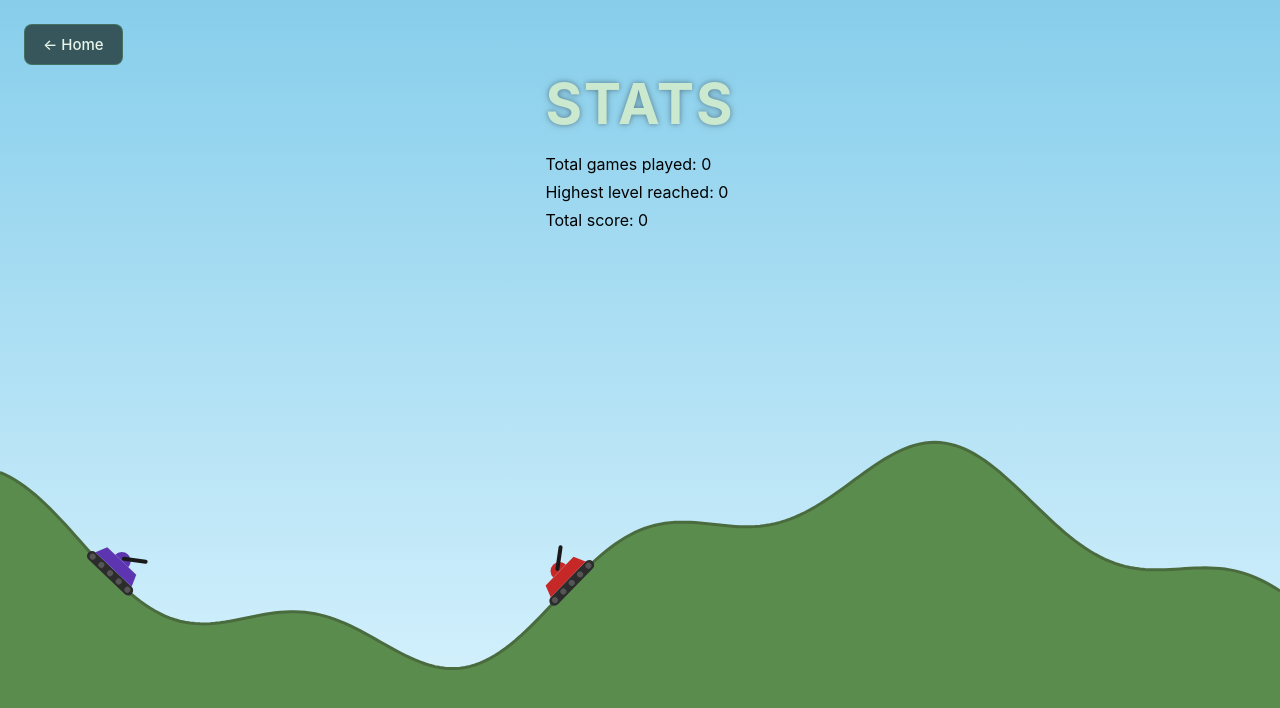
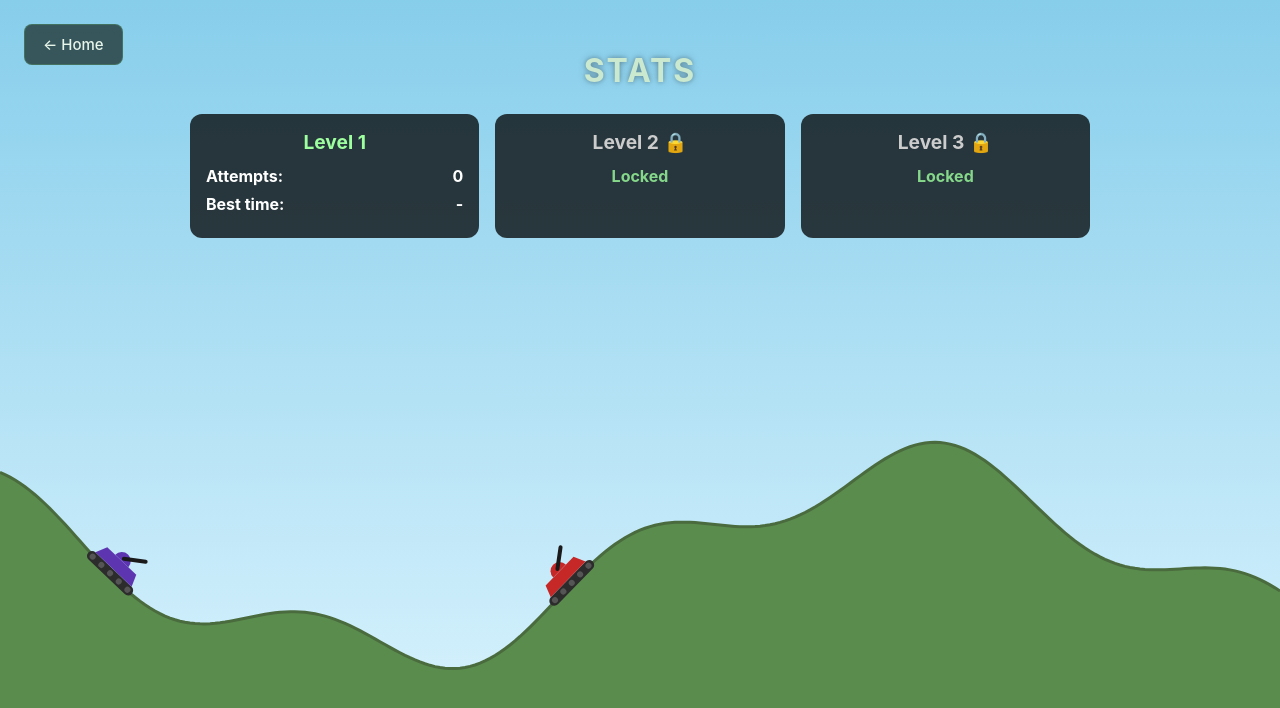
Before and after one commit to hoffmennn/tanks-game, a Vue app: page /#/stats in a window 1280 px wide. Shown: the top 708 px of the page. Built offline with nearby package versions, Linux system fonts and the light colour scheme.

Commit message:
fixed local storage, game stats completed

```diff
--- a/src/game_engine/Game.vue
+++ b/src/game_engine/Game.vue
@@ -24,14 +24,6 @@ onMounted(() => {
 
 
 onUnmounted(() => {
-    if (!levelFinished.value) {
-        const levelId = route.params.id
-
-        updateLevel(levelId, level => ({
-            ...level,
-            attempts: (level.attempts || 0) + 1
-        }))
-    }
 
     if (gameControls && gameControls.destroy) {
         gameControls.destroy()
--- a/src/views/Stats.vue
+++ b/src/views/Stats.vue
@@ -1,5 +1,18 @@
 <script setup>
-  import HomeButton from '@/components/HomeButton.vue'
+import { computed } from 'vue'
+import HomeButton from '@/components/HomeButton.vue'
+import { loadProgress } from '@/services/storageHandler'
+
+const progress = loadProgress()
+
+const stats = computed(() => {
+  return Object.keys(progress)
+    .map(levelId => ({
+      levelId,
+      ...progress[levelId]
+    }))
+    .sort((a, b) => Number(a.levelId) - Number(b.levelId))
+})
 </script>
 
 
@@ -9,32 +22,98 @@
 
     <HomeButton />
 
+    <div class="stats-list">
+      <div
+        v-for="level in stats"
+        :key="level.levelId"
+        class="stat-card"
+      >
+        <template v-if="level.unlocked">
+          <div class="level-title">
+            Level {{ level.levelId }}
+          </div>
 
-    <ul>
-      <li>Total games played: 0</li>
-      <li>Highest level reached: 0</li>
-      <li>Total score: 0</li>
-    </ul>
+          <div class="stat-row">
+            <span>Attempts:</span>
+            <span>{{ level.attempts }}</span>
+          </div>
+
+          <div class="stat-row">
+            <span>Best time:</span>
+            <span>
+              {{ level.best_time !== null ? level.best_time/1000 + ' s' : '-' }}
+            </span>
+          </div>
+        </template>
+
+        <template v-else>
+          <div class="level-title locked">
+            Level {{ level.levelId }} 🔒
+          </div>
+          <div class="locked-text">
+            Locked
+          </div>
+        </template>
+      </div>
+    </div>
   </section>
 </template>
 
 <style scoped>
-.stats {
-  max-width: 600px;
-  margin: 0 auto;
-  padding: 24px;
-}
 
 h1 {
   margin-bottom: 16px;
 }
 
-ul {
-  list-style: none;
-  padding: 0;
+.stats {
+  min-height: 100vh;
+  padding: 24px;
+  text-align: center;
+  color: #ffffff;
 }
 
-li {
+.stats h1 {
+  font-size: 2rem;
+  margin-bottom: 24px;
+}
+
+.stats-list {
+  display: grid;
+  grid-template-columns: repeat(auto-fit, minmax(220px, 1fr));
+  gap: 16px;
+  max-width: 900px;
+  margin: 0 auto;
+}
+
+.stat-card {
+  background: rgba(0, 0, 0, 0.75);
+  border-radius: 12px;
+  padding: 16px;
+  font-weight: bold;
+}
+
+.level-title {
+  font-size: 1.2rem;
+  margin-bottom: 12px;
+  color: #9dff9d;
+}
+
+.level-title.locked {
+  color: #cccccc;
+}
+
+.stat-row {
+  display: flex;
+  justify-content: space-between;
   margin-bottom: 8px;
+  color: #ffffff;
 }
+
+.locked-text {
+  margin-top: 8px;
+  color: #9dff9d;
+  opacity: 0.8;
+}
+
+
 </style>
```
